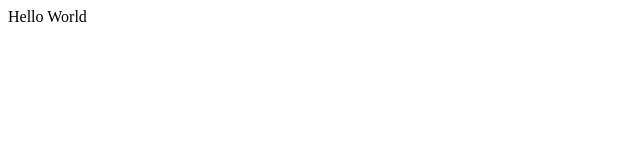
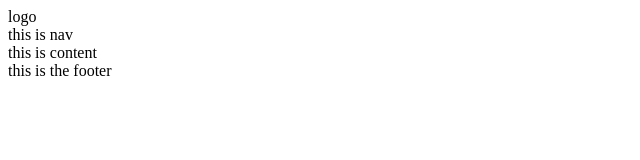
Before and after one commit to JRHS-Media/hello-world-msztramski, a plain HTML site: page index.html in a window 1280 px wide. Shown: the whole page, without its empty margins (0-640 px from the left). Drawn offline with Linux system fonts and the light colour scheme.

Commit message:
div added

```diff
--- a/index.html
+++ b/index.html
@@ -6,5 +6,12 @@
 </head>
 
 <body>
-    Hello World
+    <div class="wrapper">
+    <div class="header"div>
+        <div class="logo">logo</div>
+        <div class="nav"> this is nav </div>
+        </div>
+        <div class="content">this is content</div>
+        </div>
+        <div class="footer">this is the footer</div>
 </body>
```
